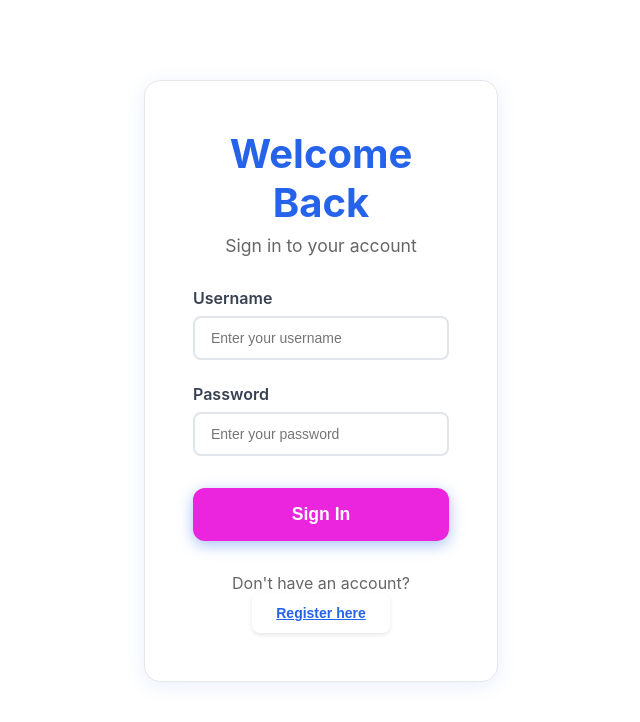
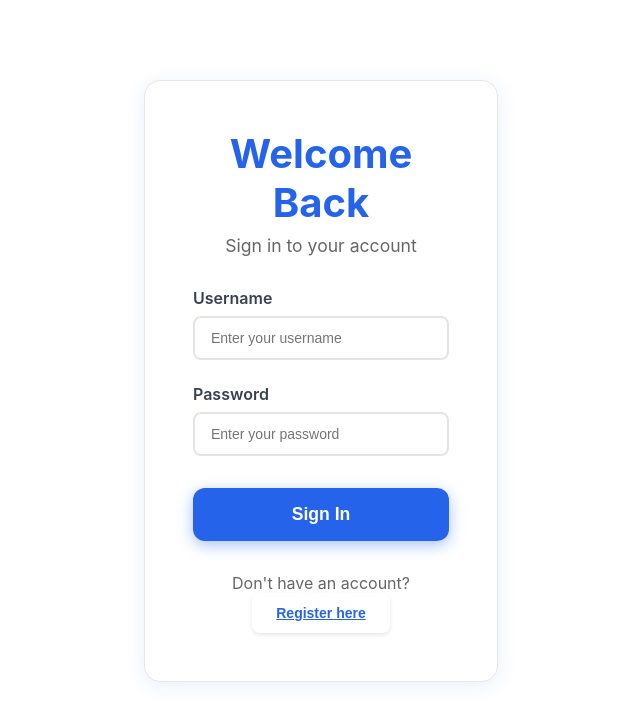
Before and after one commit to N-Ghi/Formative-1, a React app in the folder frontend/: page / in a window 1280 px wide. Shown: the top 722 px of the page, without its empty margins (319-959 px from the left). Built offline with nearby package versions, Linux system fonts and the light colour scheme; no server answers; the HTML template or start-up script is replaced by a standard one.

Commit message:
Unnecessary change

```diff
--- a/frontend/src/components/LoginForm.jsx
+++ b/frontend/src/components/LoginForm.jsx
@@ -109,7 +109,7 @@ const LoginForm = ({ onToggle }) => {
             className="hover-lift"
             style={{
               width: '100%',
-              background: '#eb25deff',
+              background: '#2563eb',
               color: 'white',
               border: 'none',
               padding: '1rem',
```
